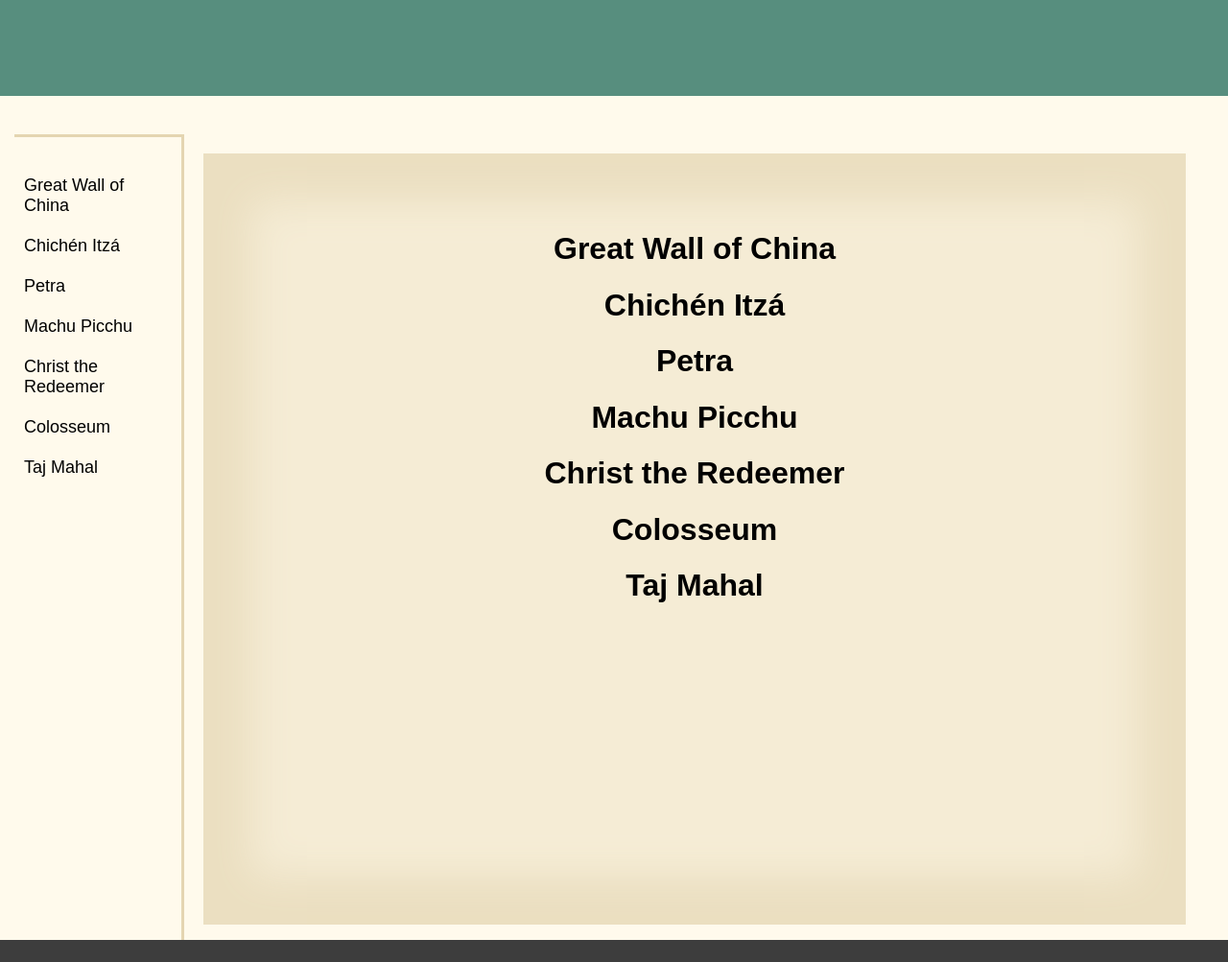
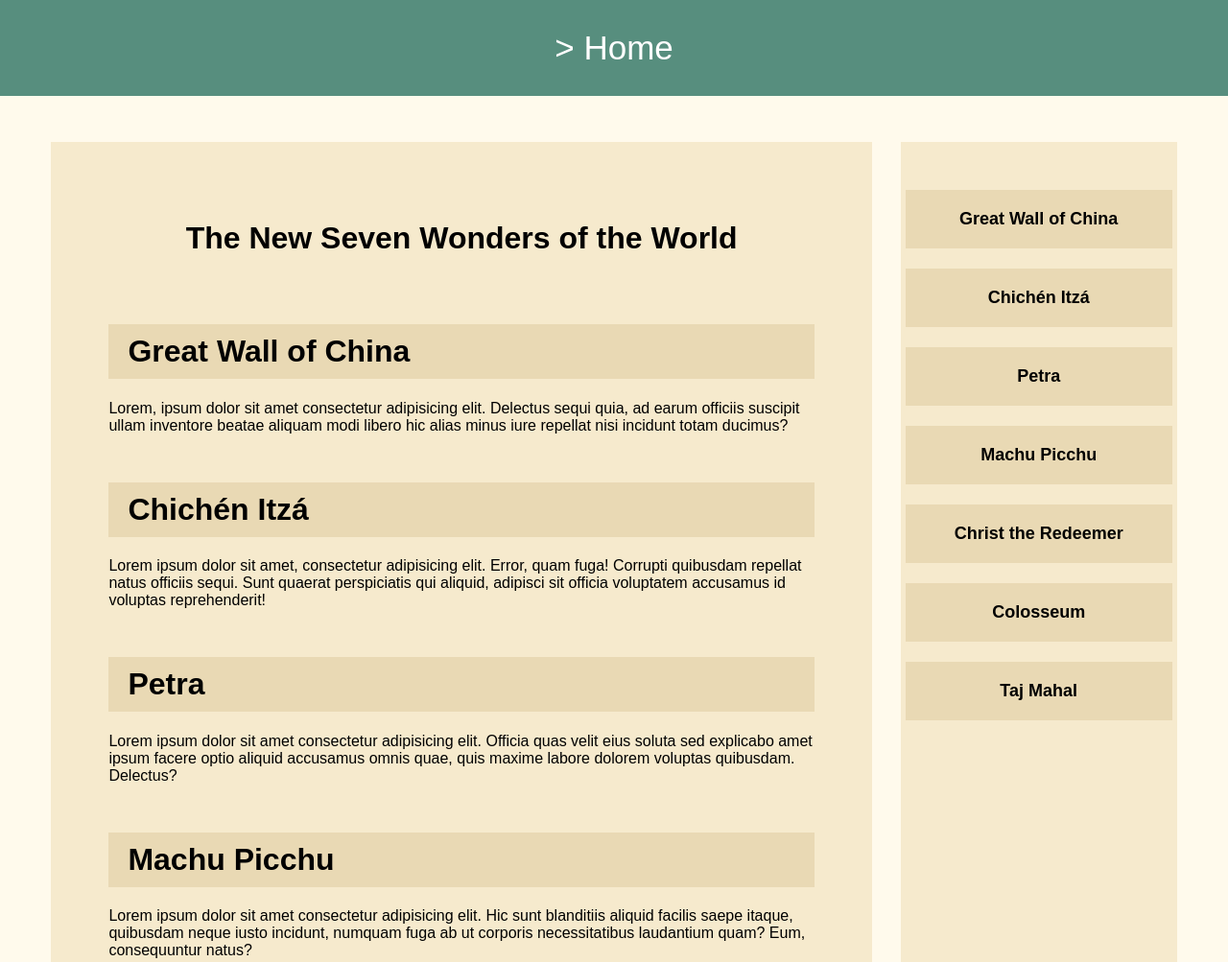
Before and after one commit to SimonaProkopaite/Testas-01-16, a plain HTML site: page index.html in a window 1280 px wide. Shown: the top 1003 px of the page at 96% size. Drawn offline with Linux system fonts and the light colour scheme.

Commit message:
Add files via upload

```diff
--- a/index.html
+++ b/index.html
@@ -8,53 +8,85 @@
     <link href="style.css" rel="stylesheet">
 </head>
 <body>
-    <div class="navbar"></div>
+    <div class="navbar">
+        <a href="index.html">> Home</a>
+    </div>
+    <div class="sideMid">
         <div class="midPart">
+            <h1>The New Seven Wonders of the World</h1>
             <div class="textDivs">
-            <div class="GWoC">
+                <div>
                     <h1>Great Wall of China</h1>
-                <p></p>
+                    <p>Lorem, ipsum dolor sit amet consectetur adipisicing elit. Delectus sequi quia, ad earum officiis suscipit ullam inventore beatae aliquam modi libero hic alias minus iure repellat nisi incidunt totam ducimus?</p>
                 </div>
-            <div class="CI">
+                <div>
                     <h1>Chichén Itzá</h1>
-                <p></p>
+                    <p>Lorem ipsum dolor sit amet, consectetur adipisicing elit. Error, quam fuga! Corrupti quibusdam repellat natus officiis sequi. Sunt quaerat perspiciatis qui aliquid, adipisci sit officia voluptatem accusamus id voluptas reprehenderit!</p>
                 </div>
-            <div class="Petra">
+                <div>
                     <h1>Petra</h1>
-                <p></p>
+                    <p>Lorem ipsum dolor sit amet consectetur adipisicing elit. Officia quas velit eius soluta sed explicabo amet ipsum facere optio aliquid accusamus omnis quae, quis maxime labore dolorem voluptas quibusdam. Delectus?</p>
                 </div>
-            <div class="MachuP">
+                <div>
                     <h1>Machu Picchu</h1>
-                <p></p>
+                    <p>Lorem ipsum dolor sit amet consectetur adipisicing elit. Hic sunt blanditiis aliquid facilis saepe itaque, quibusdam neque iusto incidunt, numquam fuga ab ut corporis necessitatibus laudantium quam? Eum, consequuntur natus?</p>
                 </div>
-            <div class="CtR">
+                <div>
                     <h1>Christ the Redeemer</h1>
-                <p></p>
+                    <p>Lorem ipsum dolor sit amet consectetur adipisicing elit. Ad quod sint voluptate praesentium ut enim maiores! Voluptas ullam quis amet ab pariatur, soluta perferendis nesciunt, quidem perspiciatis corporis molestias? Aperiam.</p>
                 </div>
-            <div class="Colosseum">
+                <div>
                     <h1>Colosseum</h1>
-                <p></p>
+                    <p>Lorem ipsum dolor sit amet consectetur adipisicing elit. Possimus quo dolorum at minus? Explicabo animi dicta officia expedita eveniet? Ratione temporibus est impedit eum sit, dolor facere nostrum rerum vitae!</p>
                 </div>
-            <div class="TajM">
+                <div>
                     <h1>Taj Mahal</h1>
-                <p></p>
+                    <p>Lorem ipsum dolor sit amet, consectetur adipisicing elit. Asperiores expedita ipsa quibusdam illo enim earum hic voluptatem ut, officiis dicta autem cumque voluptas culpa tenetur reprehenderit saepe! Consequatur, ipsa doloribus!</p>
                 </div>
             </div>
         </div>
         <div class="sidebar">
-        <a href="">Great Wall of China</a><br>
-        <a href="">Chichén Itzá</a><br>
-        <a href="">Petra</a><br>
-        <a href="">Machu Picchu</a><br>
-        <a href="">Christ the Redeemer</a><br>
-        <a href="">Colosseum</a><br>
-        <a href="">Taj Mahal</a><br>
-        <br><br><br><br><br><br><br><br><br><br><br><br><br><br><br><br><br><br>
-        <br><br><br><br><br><br><br><br><br><br><br><br><br><br><br><br><br><br>
-        <br><br><br><br><br><br><br><br><br><br><br><br><br><br><br><br><br><br>
-        <br><br><br><br><br><br><br><br><br><br><br><br><br>
+            <a href="page1.html"><b>Great Wall of China</b></a><br>
+            <a href="page2.html"><b>Chichén Itzá</b></a><br>
+            <a href="page3.html"><b>Petra</b></a><br>
+            <a href="page4.html"><b>Machu Picchu</b></a><br>
+            <a href="page5.html"><b>Christ the Redeemer</b></a><br>
+            <a href="page6.html"><b>Colosseum</b></a><br>
+            <a href="page7.html"><b>Taj Mahal</b></a><br>
+        </div>
 
     </div>
     <div class="footer"></div>
+
+    <style>
+.midPart {
+    display: flex;
+    flex-direction: column;
+    flex-wrap: wrap;
+    background-color: #f6eacd;
+    flex: 70%;
+    height: auto;
+    padding-top: 60px;
+    padding-bottom: 50px;
+    margin: 10px 15px 0 15px;
+    text-align: center;
+}
+
+.midPart h1 {
+    padding: 0 20px 0 20px;
+}
+
+.textDivs {
+    text-align: left;
+    padding-left: 60px;
+    padding-right: 60px;
+}
+
+.textDivs h1 {
+    margin-top: 50px;
+    padding: 10px 20px 10px 20px;
+    background-color: #e9d9b4;
+}
+    </style>
 </body>
 </html>
--- a/style.css
+++ b/style.css
@@ -1,5 +1,6 @@
 body {
-    box-sizing:border-box;
+    box-sizing: border-box;
+    height: 100%;
     background-color: #FFFAEC;
     margin: 0;
     padding: 0;
@@ -7,59 +8,75 @@ body {
 }
 
 .navbar {
-    position: sticky;
+    display: flex;
+    position: relative;
+    flex-direction: column;
     background-color: #578E7E;
     width: 100%;
     height: 100px;
-    margin-bottom: 40px;
+    justify-content: center;
+    align-items: center;
 }
 
-.midPart {
-    position: absolute;
-    background-color: #F5ECD5;
-    box-shadow: 0px 0px 40px 50px inset #ebdfc1;
-    width: 80%;
-    height: 93%;
-    left: 15%;
-    margin: 20px;
-    padding-top: 60px;
+.navbar a:first-child {
+    color: white;
+    text-decoration: none;
+    font-size: 35px;
 }
 
-
-.footer {
-    display: flex;
-    position: absolute;
-    background-color: #3D3D3D;
-    width: 100%;
-    height: 320px;
-    top: 100%;
-    margin-top: 180px;
+.navbar a:nth-child(2) {
+    color: white;
+    text-decoration: none;
+    font-size: 20px;
+    padding-top: 10px;
 }
 
-.textDivs {
-    text-align: center;
+.navbar a:hover{
+    color: #20443a;
+}
 
+.sideMid {
+    display: flex;
+    flex-direction: row;
+    flex-wrap: wrap;
+    justify-content: space-between;
+    margin: 3%;
 }
+
+@media (max-width: 22%) {
+    .sidebar {
+      flex: 100%;
+    }
+  }
 
 .sidebar {
     display: flex;
+    position: relative;
     flex-direction: column;
     flex-wrap: wrap;
-    width: 12%;
-    height: 100%;
-    margin-left: 15px;
-    padding: 10px;
-    padding-top: 40px;
-    border-right: 3px solid #e4d5b1;
-    border-top: 3px solid #e4d5b1;
+    background-color: #f6eacd;
+    flex: 22%;
+    padding: 50px 5px 0 5px;
     font-size: 18px;
+    text-align: center;
+    margin: 10px 15px 0 15px;
 }
 
 .sidebar a {
     text-decoration: none;
     color: black;
+    background-color: #e9d9b4;
+    padding: 20px 0 20px 0;
 }
 
 .sidebar a:hover {
-    color: gray;
+    color: #ad935b;
 }
+
+.footer {
+    position: relative;
+    background-color: #3D3D3D;
+    height: 320px;
+    width: 100%;
+    bottom: 0;
+}
```
Also changed, not shown: page1.html (added, +67 -0 lines), page2.html (added, +34 -0 lines), page3.html (added, +34 -0 lines), page4.html (added, +34 -0 lines), page5.html (added, +34 -0 lines), page6.html (added, +34 -0 lines), page7.html (added, +34 -0 lines), GWoC.jpg (added). Lines whose indentation alone changed are shown as unchanged.
